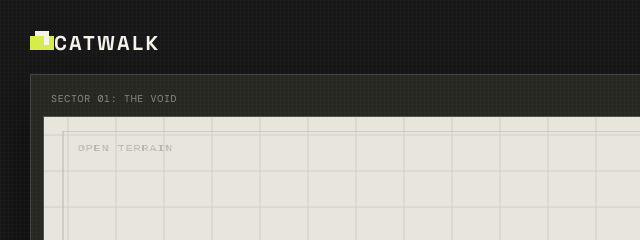
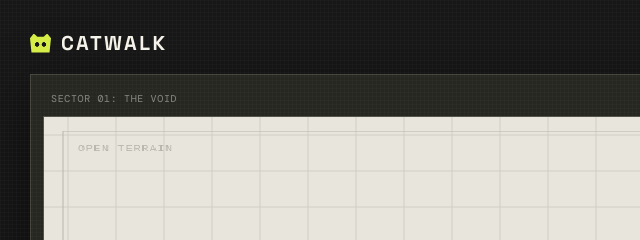
Before and after one commit to IrronRoman19/catwalk-retro-game, a plain HTML site: page index.html in a window 1280 px wide. Shown: the top 240 px of the page, 20-660 px from the left. Drawn offline with nearby package versions, Linux system fonts and the light colour scheme.

Commit message:
first changes

```diff
--- a/index.html
+++ b/index.html
@@ -4,6 +4,7 @@
   <meta charset="UTF-8">
   <meta name="viewport" content="width=device-width, initial-scale=1.0">
   <title>CATWALK // Arcade</title>
+  <link rel="icon" type="image/svg+xml" href="favicon.svg">
   <link rel="stylesheet" href="styles.css">
 </head>
 <body>
--- a/styles.css
+++ b/styles.css
@@ -33,7 +33,7 @@ body::before {
 .topbar, .screen-header, .screen-footer, .controls { display: flex; align-items: center; justify-content: space-between; }
 .topbar { margin-bottom: 18px; font-size: 11px; }
 .brand-mark { display: flex; align-items: center; gap: 10px; font: 700 20px 'Space Grotesk', sans-serif; letter-spacing: .12em; }
-.brand-pixel { width: 14px; height: 14px; background: var(--acid); box-shadow: 5px -5px 0 var(--chalk), 10px 0 0 var(--acid); }
+.brand-pixel { position: relative; width: 21px; height: 19px; background: radial-gradient(circle at 34% 55%, var(--ink) 0 2px, transparent 2.5px), radial-gradient(circle at 66% 55%, var(--ink) 0 2px, transparent 2.5px), var(--acid); clip-path: polygon(0 25%, 18% 0, 35% 17%, 65% 17%, 82% 0, 100% 25%, 93% 100%, 7% 100%); }
 .status-line { color: var(--muted); }
 .status-dot { display: inline-block; width: 7px; height: 7px; margin-right: 7px; border-radius: 50%; background: var(--acid); box-shadow: 0 0 12px var(--acid); }
 .divider { margin: 0 10px; color: var(--acid); }
```
Also changed, not shown: favicon.svg (added).
